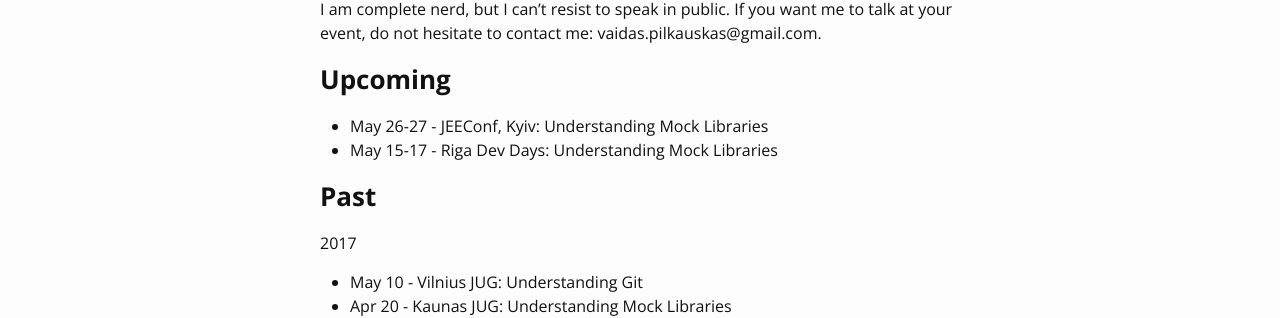
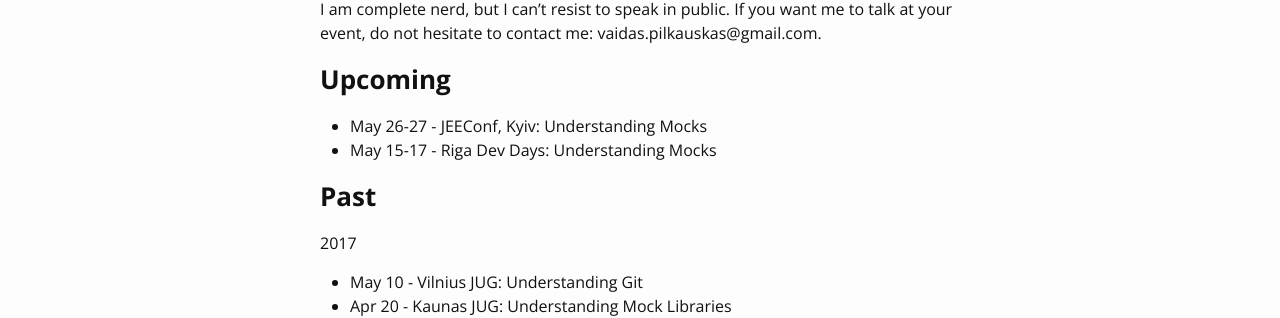
Before and after one commit to liucijus/liucijus.github.io, a Jekyll site: the page built from schedule.md, in a window 1280 px wide. Shown: the part 201-519 px from the top of the page. Built offline with Jekyll 4.4.1, drawn with Linux system fonts in a browser that asks for light colours.

Commit message:
Update talk names

```diff
--- a/schedule.md
+++ b/schedule.md
@@ -9,8 +9,8 @@ If you want me to talk at your event, do not hesitate to contact me: vaidas.pilk
 
 ### Upcoming
 
- * May 26-27 - JEEConf, Kyiv: Understanding Mock Libraries
- * May 15-17 - Riga Dev Days: Understanding Mock Libraries
+ * May 26-27 - JEEConf, Kyiv: Understanding Mocks
+ * May 15-17 - Riga Dev Days: Understanding Mocks
 
 ### Past
 
```
